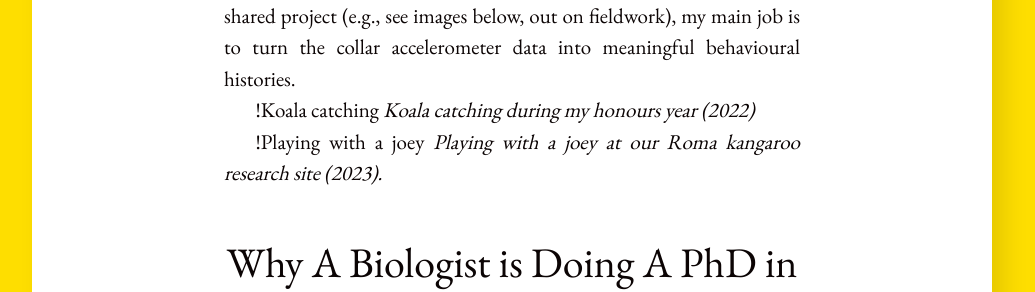
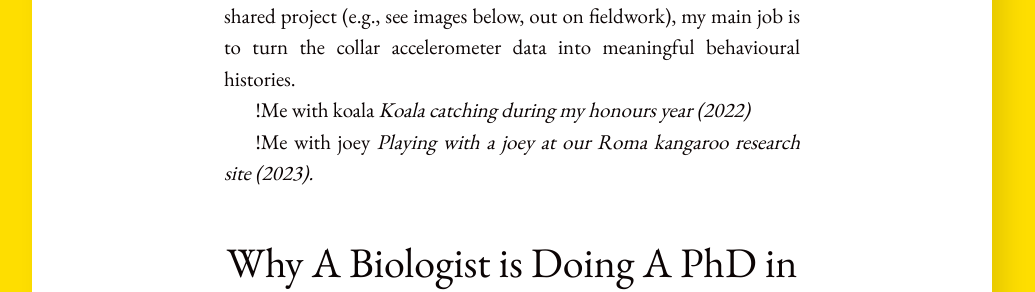
Before and after one commit to OakAlice/OakAlice.github.io, a Jekyll site: the page built from _posts/2024-10-27-sports-watch-for-animals.md, in a window 1280 px wide. Shown: the part 1607-1899 px from the top of the page, without its empty margins (128-1163 px from the left). Built offline with Jekyll 4.4.1, drawn with Linux system fonts in a browser that asks for light colours.

Commit message:
Update 2024-10-27-sports-watch-for-animals.md

```diff
--- a/_posts/2024-10-27-sports-watch-for-animals.md
+++ b/_posts/2024-10-27-sports-watch-for-animals.md
@@ -10,10 +10,10 @@ I’ve told my mum to tell her friends I build sports watches for wild animals.
 
 Technically, I’m not the one who actually builds these collars either. I’m part of a larger research group, the ‘Biomechanics and Biorobotics Lab’ at the University of the Sunshine Coast, Australia, and I mainly do the AI bit. We have two brilliant engineers who build our satellite and blue-tooth enabled 9-axis accelerometer timed drop-off collars (if you don’t know what that means, it just means the collars are really cool). Our postdoc is working on using the magnetometers and GPS to develop high-resolution dead-reckoning movement pathways. The dedicated ecologists, PhD, honours, and undergraduate students, ask the ecological questions, hunt down animals, secure near-mythically difficult ethical approval, then integrate the data with the animal physiology. Although I’m involved with and enjoy all the stages of this shared project (e.g., see images below, out on fieldwork), my main job is to turn the collar accelerometer data into meaningful behavioural histories.
 
-!Koala catching
+!Me with koala
 *Koala catching during my honours year (2022)*
 
-!Playing with a joey
+!Me with joey
 *Playing with a joey at our Roma kangaroo research site (2023).*
 
 ## Why A Biologist is Doing A PhD in Machine Learning
```
